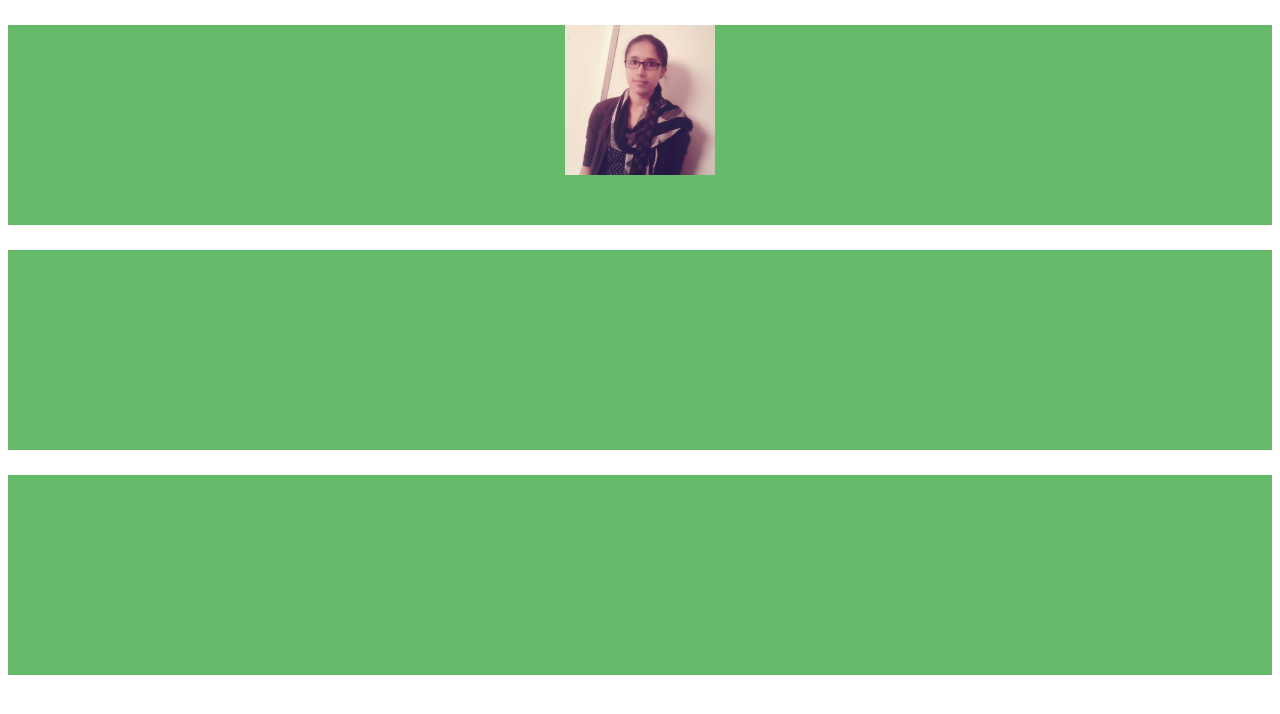
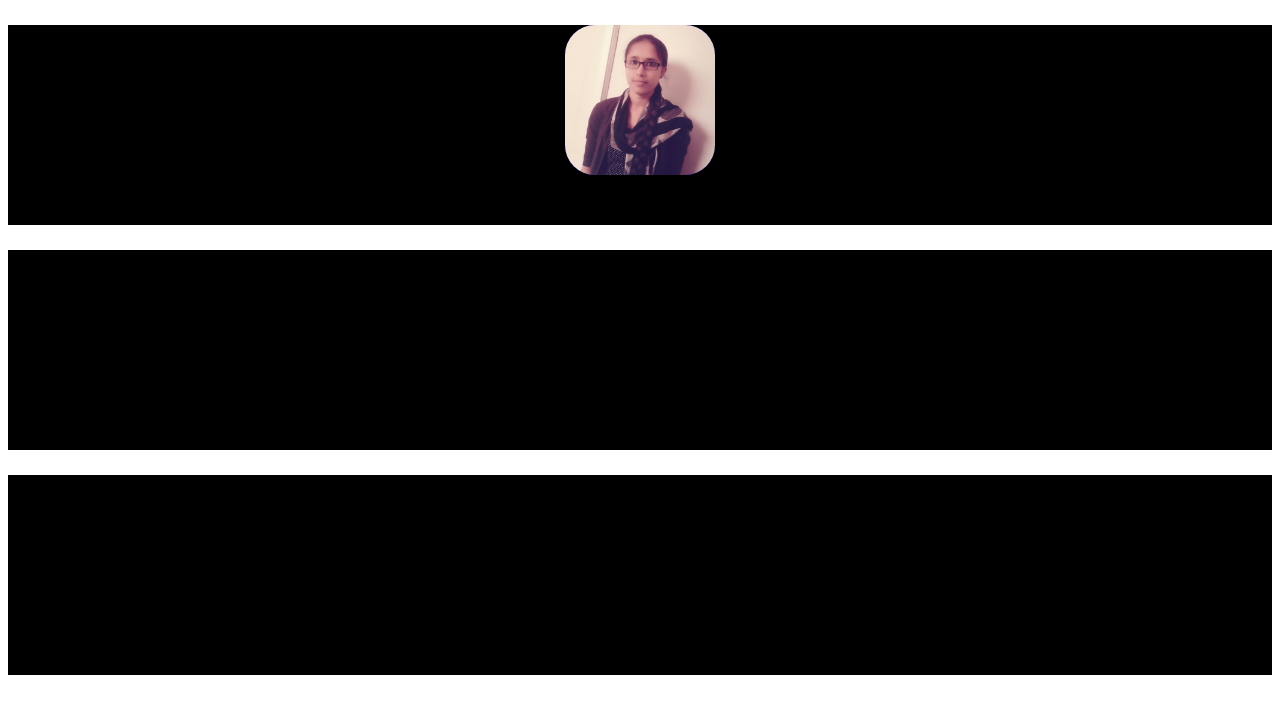
Before and after one commit to divya-ts/SimpleWebPage, a plain HTML site: page index.html in a window 1280 px wide. Drawn offline with Linux system fonts and the light colour scheme.

```diff
--- a/css/bio-page.css
+++ b/css/bio-page.css
@@ -5,7 +5,7 @@
 	display:block;
 	width: 100%;
 	height: 200px;
-	background-color: #66BB6A;
+	background-color: black;
 	margin-top: 25px;
 	position: relative;
 }
@@ -17,4 +17,5 @@
 	margin: 20px auto;
 	position: relative;
 	overflow: hidden;
+	border-radius: 20%;
 }
```
